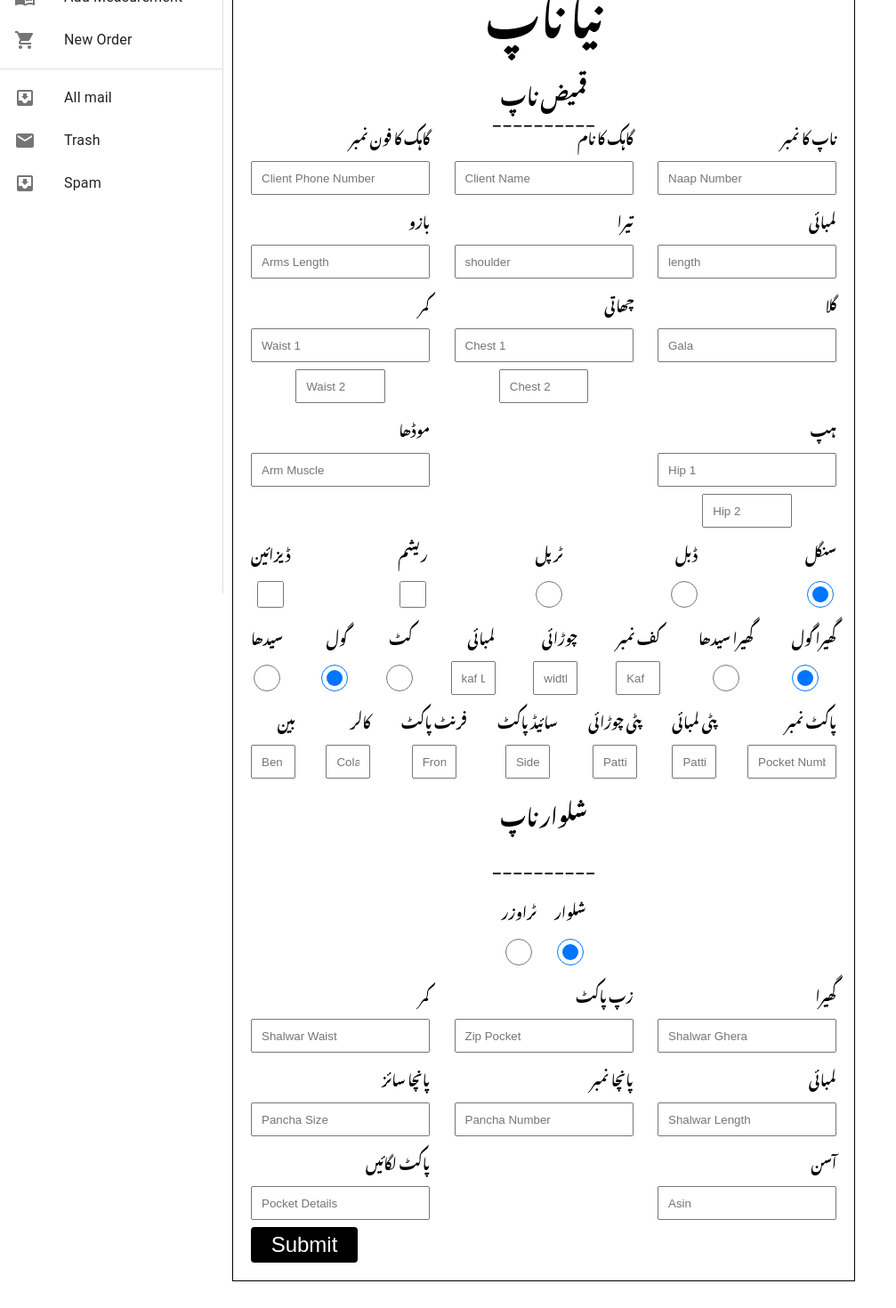
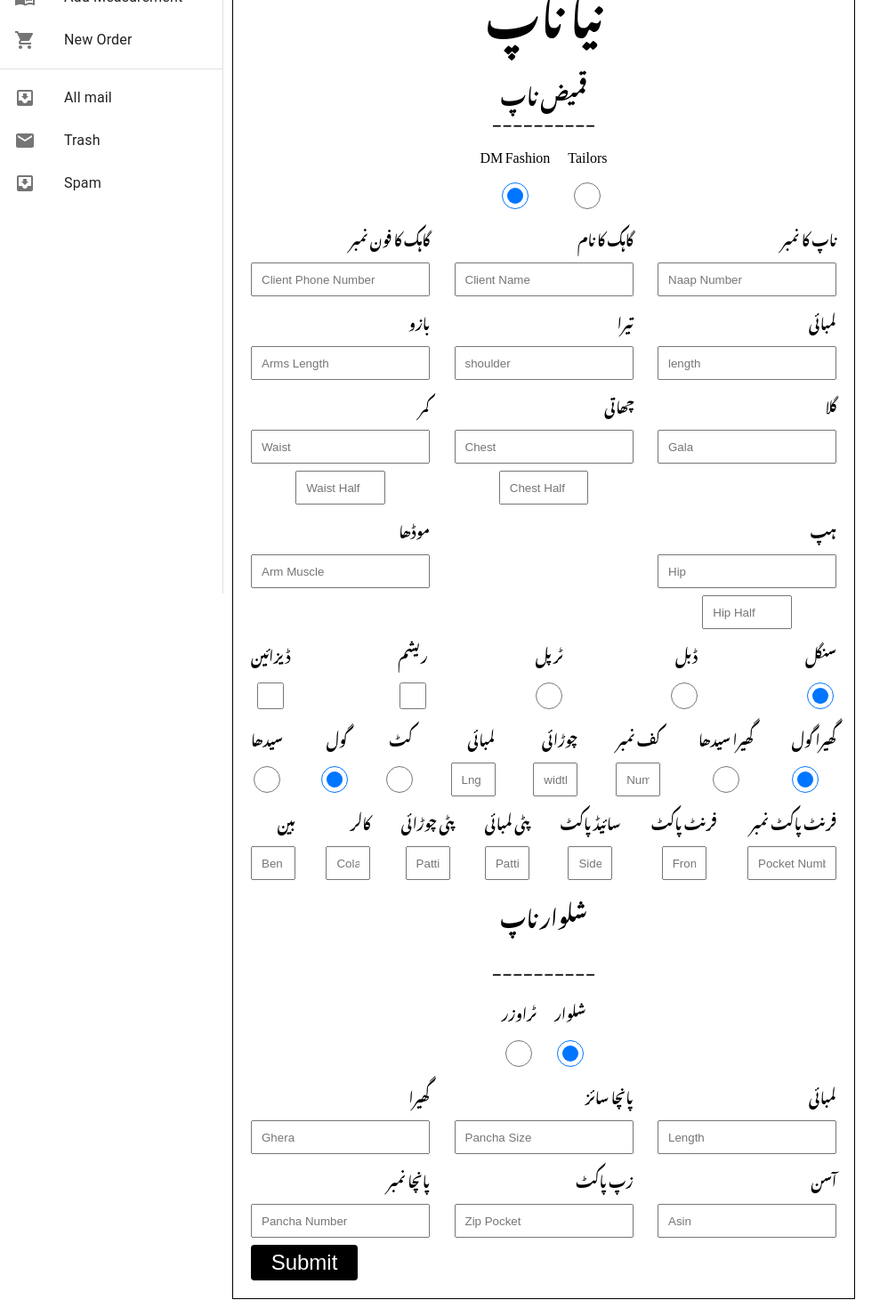
Before and after one commit to fiaz291/dmfashion, a Next.js app: page /add-measurement in a window 1280 px wide. Shown: the part 133-1603 px from the top of the page at 89% size, without its empty margins (0-1007 px from the left). Built offline with nearby package versions, Linux system fonts and the light colour scheme; a web font is replaced by a local one.

Commit message:
add shop name on measurement

```diff
--- a/src/components/pages/AddNewMeasurementTemplate/index.js
+++ b/src/components/pages/AddNewMeasurementTemplate/index.js
@@ -10,6 +10,7 @@ import {
 import { toast } from "react-toastify";
 
 const initialValues = {
+  ShopName: "dm",
   phoneNumber: "",
   clientName: "",
   name: "",
@@ -53,6 +54,7 @@ const initialValues = {
 export default function AddNewMeasurementTemplate({}) {
   const [noUserFound, setNoUserFound] = useState(false);
   const [measurementId, setMeasurementId] = useState(false);
+  const [isError, setIsError] = useState(false);
 
   async function handleUserUpload(data) {
     let res;
@@ -79,6 +81,15 @@ export default function AddNewMeasurementTemplate({}) {
         <Formik
           initialValues={initialValues}
           onSubmit={async (values, { resetForm }) => {
+            if (
+              values.phoneNumber === "" ||
+              values.clientName === "" ||
+              values.name === ""
+            ) {
+              setIsError(true);
+              toast.error("Add Fields");
+              return;
+            }
             const res = await handleUserUpload(values);
             if (!res?.error) {
               toast("Measurement Added");
@@ -100,6 +111,44 @@ export default function AddNewMeasurementTemplate({}) {
                   style={{ textAlign: "center", fontSize: 24, lineHeight: 0 }}
                 >
                   ----------
+                </div>
+
+                <div
+                  className="row justify-center"
+                  style={{ marginTop: 20, gap: 20 }}
+                >
+                  <div className="col">
+                    <label htmlFor="ShopName" className="urdu">
+                      DM Fashion
+                    </label>
+                    <div className="col align-center">
+                      <Field
+                        style={{ width: 30 }}
+                        type="radio"
+                        id="ShopName"
+                        name="ShopName"
+                        placeholder="ShopName"
+                        className="formik-input"
+                        value="dm"
+                      />
+                    </div>
+                  </div>
+                  <div className="col">
+                    <label htmlFor="ShopName" className="urdu">
+                      Tailors
+                    </label>
+                    <div className="col align-center">
+                      <Field
+                        style={{ width: 30 }}
+                        type="radio"
+                        id="ShopName"
+                        name="ShopName"
+                        placeholder="ShopName"
+                        className="formik-input"
+                        value="tailors"
+                      />
+                    </div>
+                  </div>
                 </div>
                 <div className="row justify-between">
                   <div className="col">
@@ -229,13 +278,13 @@ export default function AddNewMeasurementTemplate({}) {
                       <Field
                         id="chest1"
                         name="chest1"
-                        placeholder="Chest 1"
+                        placeholder="Chest"
                         className="formik-input"
                       />
                       <Field
                         id="chest2"
                         name="chest2"
-                        placeholder="Chest 2"
+                        placeholder="Chest Half"
                         className="formik-input"
                         style={{ width: "50%", marginTop: 0 }}
                       />
@@ -249,13 +298,13 @@ export default function AddNewMeasurementTemplate({}) {
                       <Field
                         id="waist1"
                         name="waist1"
-                        placeholder="Waist 1"
+                        placeholder="Waist"
                         className="formik-input"
                       />
                       <Field
                         id="waist2"
                         name="waist2"
-                        placeholder="Waist 2"
+                        placeholder="Waist Half"
                         className="formik-input"
                         style={{ width: "50%", marginTop: 0 }}
                       />
@@ -275,13 +324,13 @@ export default function AddNewMeasurementTemplate({}) {
                       <Field
                         id="hip1"
                         name="hip1"
-                        placeholder="Hip 1"
+                        placeholder="Hip"
                         className="formik-input"
                       />
                       <Field
                         id="hip2"
                         name="hip2"
-                        placeholder="Hip 2"
+                        placeholder="Hip Half"
                         className="formik-input"
                         style={{ width: "50%", marginTop: 0 }}
                       />
@@ -429,7 +478,7 @@ export default function AddNewMeasurementTemplate({}) {
                       <Field
                         id="kafNumber"
                         name="kafNumber"
-                        placeholder="Kaf"
+                        placeholder="Num"
                         className="formik-input"
                         style={{ width: 50 }}
                       />
@@ -457,7 +506,7 @@ export default function AddNewMeasurementTemplate({}) {
                       <Field
                         id="kafLength"
                         name="kafLength"
-                        placeholder="kaf Length"
+                        placeholder="Lng"
                         style={{ width: 50 }}
                         className="formik-input"
                       />
@@ -518,7 +567,7 @@ export default function AddNewMeasurementTemplate({}) {
                 >
                   <div className="col">
                     <label htmlFor="pocketNumber" className="urdu">
-                      پاکٹ نمبر
+                      فرنٹ پاکٹ نمبر
                     </label>
                     <div className="col align-center">
                       <Field
@@ -530,6 +579,35 @@ export default function AddNewMeasurementTemplate({}) {
                       />
                     </div>
                   </div>
+                  <div className="col">
+                    <label htmlFor="frontPocket" className="urdu">
+                      فرنٹ پاکٹ
+                    </label>
+                    <div className="col align-center">
+                      <Field
+                        id="frontPocket"
+                        name="frontPocket"
+                        placeholder="Front Pocket"
+                        style={{ width: 50 }}
+                        className="formik-input"
+                      />
+                    </div>
+                  </div>
+                  <div className="col">
+                    <label htmlFor="sidePocket" className="urdu">
+                      سائیڈ پاکٹ
+                    </label>
+                    <div className="col align-center">
+                      <Field
+                        id="sidePocket"
+                        name="sidePocket"
+                        placeholder="Side Pocket"
+                        style={{ width: 50 }}
+                        className="formik-input"
+                      />
+                    </div>
+                  </div>
+
                   <div className="col">
                     <label htmlFor="pattiLength" className="urdu">
                       پٹی لمبائی
@@ -558,34 +636,7 @@ export default function AddNewMeasurementTemplate({}) {
                       />
                     </div>
                   </div>
-                  <div className="col">
-                    <label htmlFor="sidePocket" className="urdu">
-                      سائیڈ پاکٹ
-                    </label>
-                    <div className="col align-center">
-                      <Field
-                        id="sidePocket"
-                        name="sidePocket"
-                        placeholder="Side Pocket"
-                        style={{ width: 50 }}
-                        className="formik-input"
-                      />
-                    </div>
-                  </div>
-                  <div className="col">
-                    <label htmlFor="frontPocket" className="urdu">
-                      فرنٹ پاکٹ
-                    </label>
-                    <div className="col align-center">
-                      <Field
-                        id="frontPocket"
-                        name="frontPocket"
-                        placeholder="Front Pocket"
-                        style={{ width: 50 }}
-                        className="formik-input"
-                      />
-                    </div>
-                  </div>
+
                   <div className="col">
                     <label htmlFor="colar" className="urdu">
                       کالر
@@ -672,6 +723,32 @@ export default function AddNewMeasurementTemplate({}) {
                   style={{ flexDirection: "row-reverse" }}
                 >
                   <div className="col">
+                    <label htmlFor="shalwarLength" className="urdu">
+                      لمبائی
+                    </label>
+                    <div className="col align-center">
+                      <Field
+                        id="shalwarLength"
+                        name="shalwarLength"
+                        placeholder="Length"
+                        className="formik-input"
+                      />
+                    </div>
+                  </div>
+                  <div className="col">
+                    <label htmlFor="panchaSize" className="urdu">
+                      پانچا سائز
+                    </label>
+                    <div className="col align-center">
+                      <Field
+                        id="panchaSize"
+                        name="panchaSize"
+                        placeholder="Pancha Size"
+                        className="formik-input"
+                      />
+                    </div>
+                  </div>
+                  <div className="col">
                     <label htmlFor="shalwarGhera" className="urdu">
                       گھیرا
                     </label>
@@ -679,33 +756,7 @@ export default function AddNewMeasurementTemplate({}) {
                       <Field
                         id="shalwarGhera"
                         name="shalwarGhera"
-                        placeholder="Shalwar Ghera"
-                        className="formik-input"
-                      />
-                    </div>
-                  </div>
-                  <div className="col">
-                    <label htmlFor="zipPocket" className="urdu">
-                      زپ پاکٹ
-                    </label>
-                    <div className="col align-center">
-                      <Field
-                        id="zipPocket"
-                        name="zipPocket"
-                        placeholder="Zip Pocket"
-                        className="formik-input"
-                      />
-                    </div>
-                  </div>
-                  <div className="col">
-                    <label htmlFor="shalwarWaist" className="urdu">
-                      کمر
-                    </label>
-                    <div className="col align-center">
-                      <Field
-                        id="shalwarWaist"
-                        name="shalwarWaist"
-                        placeholder="Shalwar Waist"
+                        placeholder="Ghera"
                         className="formik-input"
                       />
                     </div>
@@ -717,14 +768,29 @@ export default function AddNewMeasurementTemplate({}) {
                   style={{ flexDirection: "row-reverse" }}
                 >
                   <div className="col">
-                    <label htmlFor="shalwarLength" className="urdu">
-                      لمبائی
+                    <label htmlFor="asin" className="urdu">
+                      آسن
                     </label>
                     <div className="col align-center">
                       <Field
-                        id="shalwarLength"
-                        name="shalwarLength"
-                        placeholder="Shalwar Length"
+                        id="asin"
+                        name="asin"
+                        placeholder="Asin"
+                        className="formik-input"
+                      />
+                    </div>
+                  </div>
+                  {values.shalwarType !== "ٹراوزر" && (
+                    <>
+                      <div className="col">
+                        <label htmlFor="zipPocket" className="urdu">
+                          زپ پاکٹ
+                        </label>
+                        <div className="col align-center">
+                          <Field
+                            id="zipPocket"
+                            name="zipPocket"
+                            placeholder="Zip Pocket"
                             className="formik-input"
                           />
                         </div>
@@ -742,53 +808,48 @@ export default function AddNewMeasurementTemplate({}) {
                           />
                         </div>
                       </div>
+                    </>
+                  )}
+                  {values.shalwarType === "ٹراوزر" && (
                     <div className="col">
-                    <label htmlFor="panchaSize" className="urdu">
-                      پانچا سائز
+                      <label htmlFor="shalwarWaist" className="urdu">
+                        ہپ
                       </label>
                       <div className="col align-center">
                         <Field
-                        id="panchaSize"
-                        name="panchaSize"
-                        placeholder="Pancha Size"
+                          onChange={() => {
+                            if (isError) {
+                              setIsError(false);
+                            }
+                          }}
+                          id="shalwarWaist"
+                          name="shalwarWaist"
+                          placeholder="Hip size"
                           className="formik-input"
                         />
                       </div>
                     </div>
-                </div>
-
-                <div
-                  className="row justify-between"
-                  style={{
-                    flexDirection: "row-reverse",
-                  }}
-                >
+                  )}
+                  {values.shalwarType === "ٹراوزر" && (
                     <div className="col">
-                    <label htmlFor="asin" className="urdu">
-                      آسن
+                      <label htmlFor="pocketDetails" className="urdu">
+                        کراس پاکٹ
                       </label>
                       <div className="col align-center">
                         <Field
-                        id="asin"
-                        name="asin"
-                        placeholder="Asin"
+                          onChange={() => {
+                            if (isError) {
+                              setIsError(false);
+                            }
+                          }}
+                          id="pocketDetails"
+                          name="pocketDetails"
+                          placeholder="Cross Pocket"
                           className="formik-input"
                         />
                       </div>
                     </div>
-                  <div className="col">
-                    <label htmlFor="pocketDetails" className="urdu">
-                      پاکٹ لگائیں
-                    </label>
-                    <div className="col align-center">
-                      <Field
-                        id="pocketDetails"
-                        name="pocketDetails"
-                        placeholder="Pocket Details"
-                        className="formik-input"
-                      />
-                    </div>
-                  </div>
+                  )}
                 </div>
 
                 <div className="row justify-between w100">
```
Also changed, not shown: src/components/pages/EditMeasurementTemplate/index.js (+34 -1 lines). Lines whose indentation alone changed are shown as unchanged.
